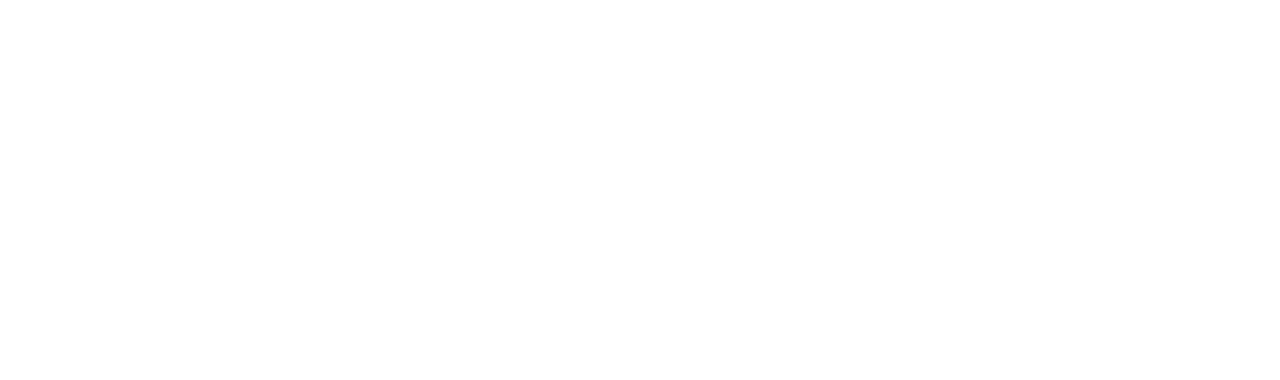
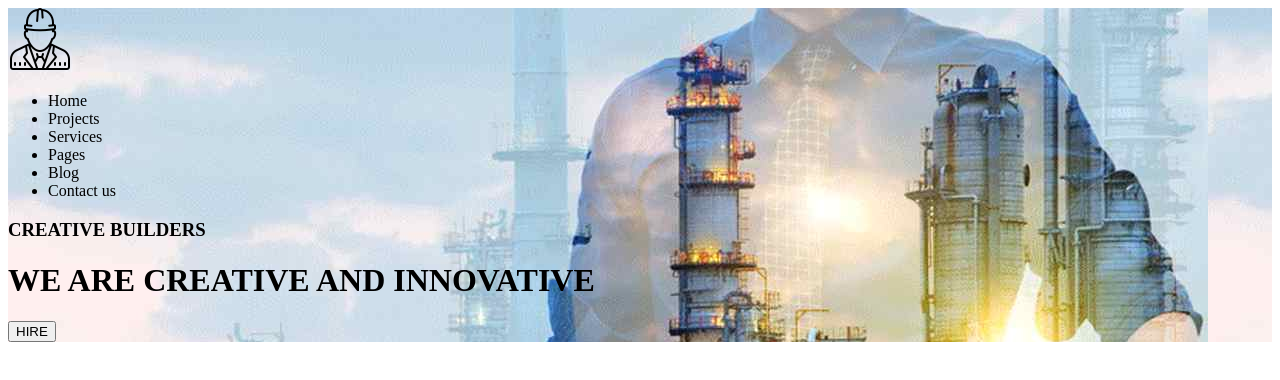
Before and after one commit to Helloworldhub-study-group/Justice-League, a plain HTML site: page index.html in a window 1280 px wide. Drawn offline with Linux system fonts and the light colour scheme.

Commit message:
update 'index.html'

```diff
--- /dev/null
+++ b/css/style.css
@@ -0,0 +1,4 @@
+.header_section{
+    background-image: url(../assets/Construction-Internships.jpg);
+
+}
--- a/index.html
+++ b/index.html
@@ -5,11 +5,50 @@
     <meta charset="UTF-8">
     <meta http-equiv="X-UA-Compatible" content="IE=edge">
     <meta name="viewport" content="width=device-width, initial-scale=1.0">
-    <title>Document</title>
+    <title>LMCONSTRUCT</title>
+    <link rel="stylesheet" href="./css/style.css">
 </head>
 
 <body>
 
+    <div class="header_section">
+        <div>
+            <img src="./assets/icons8-engineer-64.png" alt="Logo">
+
+        </div>
+
+        <div>
+            <nav>
+            <ul>
+                <li>Home</li>
+                <li>Projects</li>
+                <li>Services</li>
+                <li>Pages</li>
+                <li>Blog</li>
+                <li>Contact us</li>
+            </ul>
+            </nav>
+        </div>
+
+
+        <div>
+            <h3>CREATIVE BUILDERS </h3>
+            <h1>WE ARE CREATIVE AND INNOVATIVE</h1>
+        </div>
+
+
+        <div>
+            <input type="button" value="HIRE">
+        </div>
+
+
+    </div>
+
+
+
+
+
+
 </body>
 
 </html>
```
